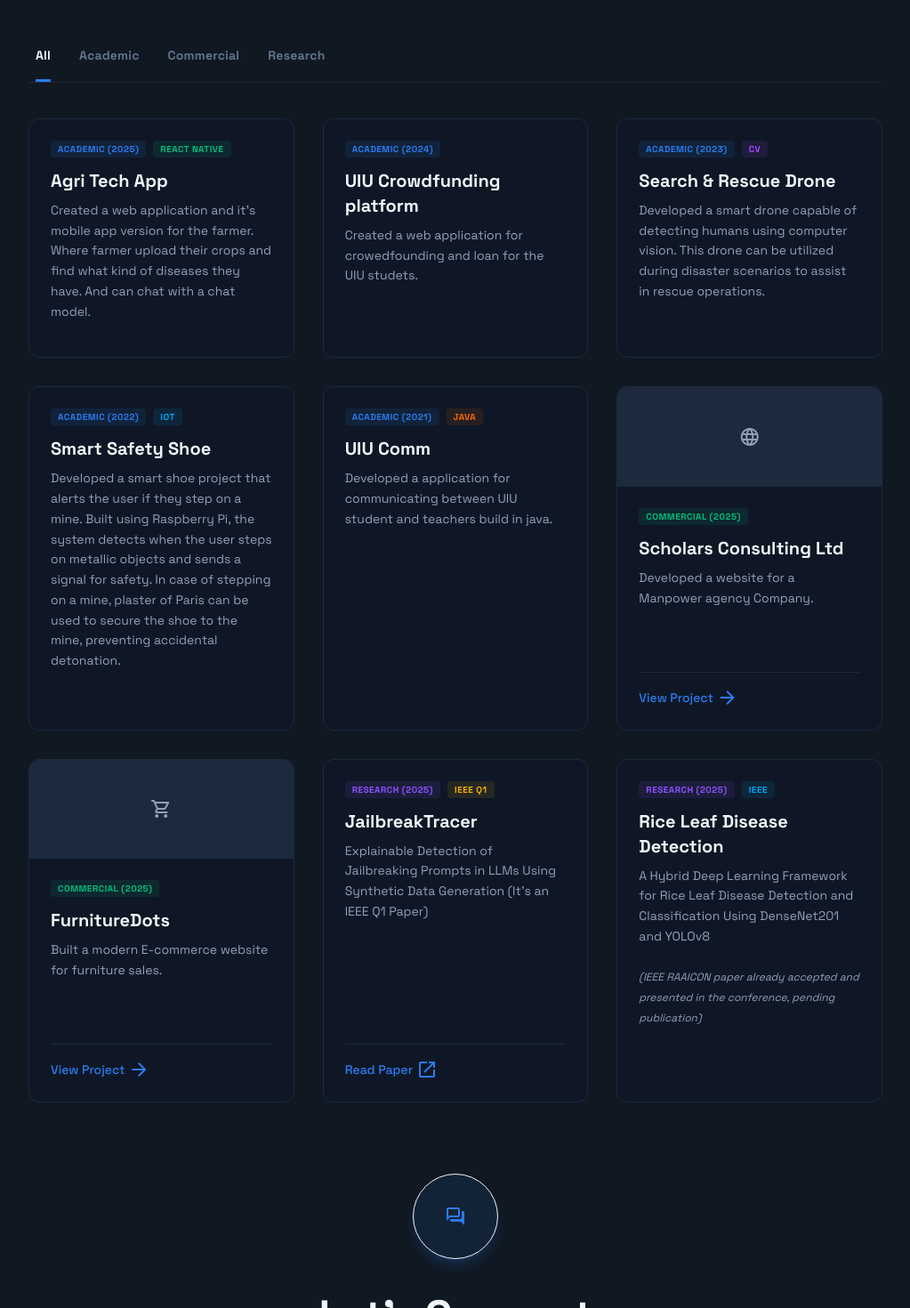
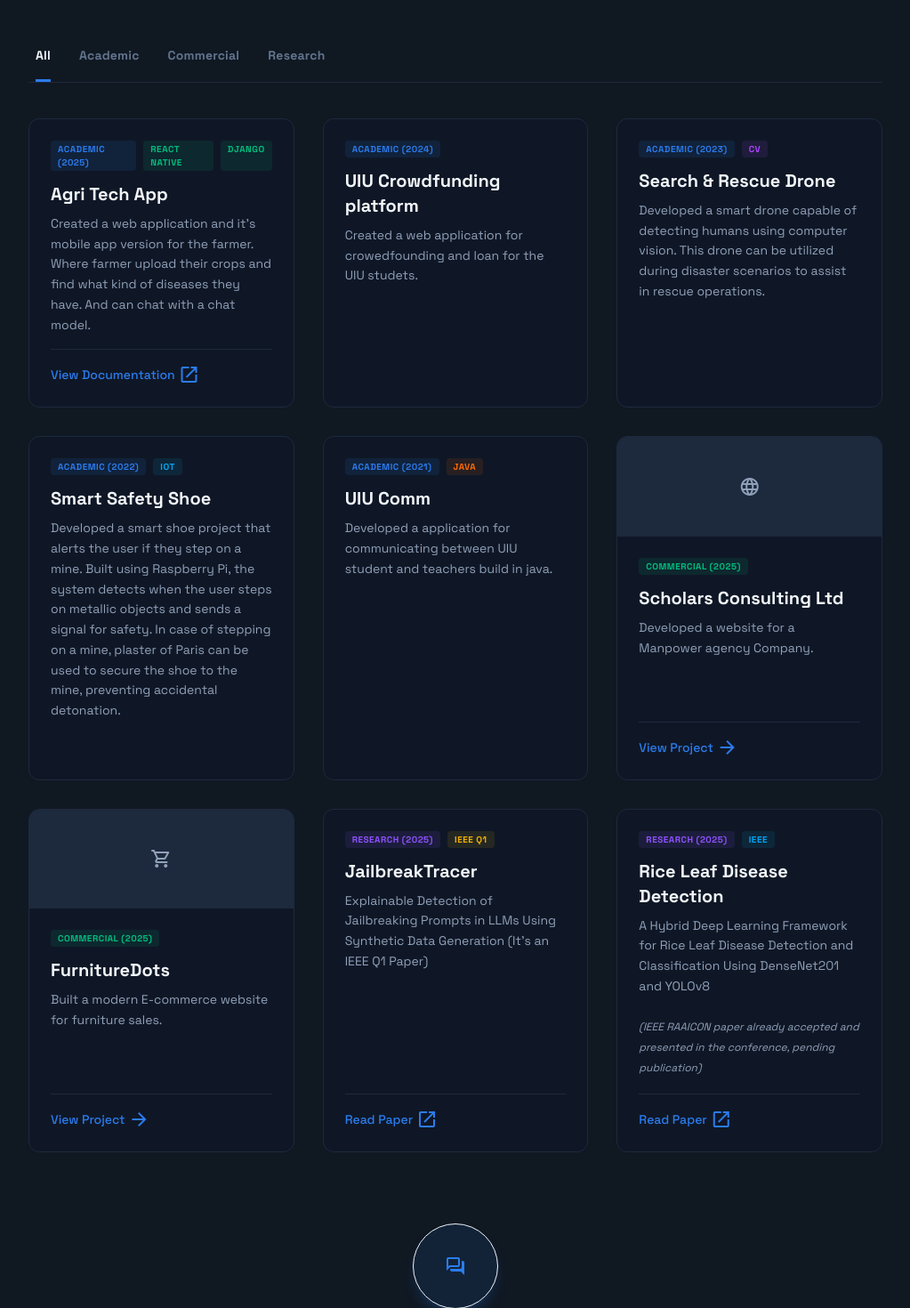
Before and after one commit to SabitMolla/SabitMolla.github.io, a React (Vite) app: page /#/ in a window 1280 px wide. Shown: the part 4184-5654 px from the top of the page at 89% size, without its empty margins (128-1151 px from the left). Built offline with nearby package versions, Linux system fonts and the light colour scheme.

Commit message:
Update portfolio

```diff
--- a/src/ProjectsPage.jsx
+++ b/src/ProjectsPage.jsx
@@ -61,11 +61,19 @@ function ProjectsPage() {
                 <div className="flex gap-2 mb-3">
                   <span className="px-2 py-0.5 text-[10px] font-bold uppercase tracking-wider bg-primary/10 text-primary rounded">Academic (2025)</span>
                   <span className="px-2 py-0.5 text-[10px] font-bold uppercase tracking-wider bg-emerald-500/10 text-emerald-500 rounded">React Native</span>
+                  <span className="px-2 py-0.5 text-[10px] font-bold uppercase tracking-wider bg-emerald-500/10 text-emerald-500 rounded">Django</span>
                 </div>
                 <h3 className="text-slate-900 dark:text-slate-100 text-xl font-bold mb-2">Agri Tech App</h3>
                 <p className="text-slate-600 dark:text-slate-400 text-sm leading-relaxed mb-4 flex-1">
-                  Created a web application and it's mobile app version for the farmer. Where farmer upload their crops and find what kind of diseases they have. And can chat with a chat model.
+                  Created a web application and it's mobile app version for the farmer.
+                  Where farmer upload their crops and find what kind of diseases they have.
+                  And can chat with a chat model.
                 </p>
+                <div className="flex items-center justify-between pt-4 border-t border-slate-200 dark:border-slate-800">
+                  <a className="text-primary text-sm font-bold flex items-center gap-1 hover:gap-2 transition-all" href="https://drive.google.com/file/d/1n7JCbcYV137yIutyuv4qQF7HbiCCrDm7/view?usp=sharing" target="_blank" rel="noopener noreferrer">
+                    View Documentation <span className="material-symbols-outlined text-sm">open_in_new</span>
+                  </a>
+                </div>
               </div>
             </motion.div>
           )}
@@ -276,6 +284,11 @@ function ProjectsPage() {
                   <br /><br />
                   <span className="italic text-xs">(IEEE RAAICON paper already accepted and presented in the conference, pending publication)</span>
                 </p>
+                <div className="flex items-center justify-between pt-4 border-t border-slate-200 dark:border-slate-800">
+                  <a className="text-primary text-sm font-bold flex items-center gap-1 hover:gap-2 transition-all" href="https://drive.google.com/file/d/1VPSYufQ4dAEqM5F4YEpZ3_x81TKItNZo/view?usp=drive_link" target="_blank" rel="noopener noreferrer">
+                    Read Paper <span className="material-symbols-outlined text-sm">open_in_new</span>
+                  </a>
+                </div>
               </div>
             </motion.div>
           )}
```
